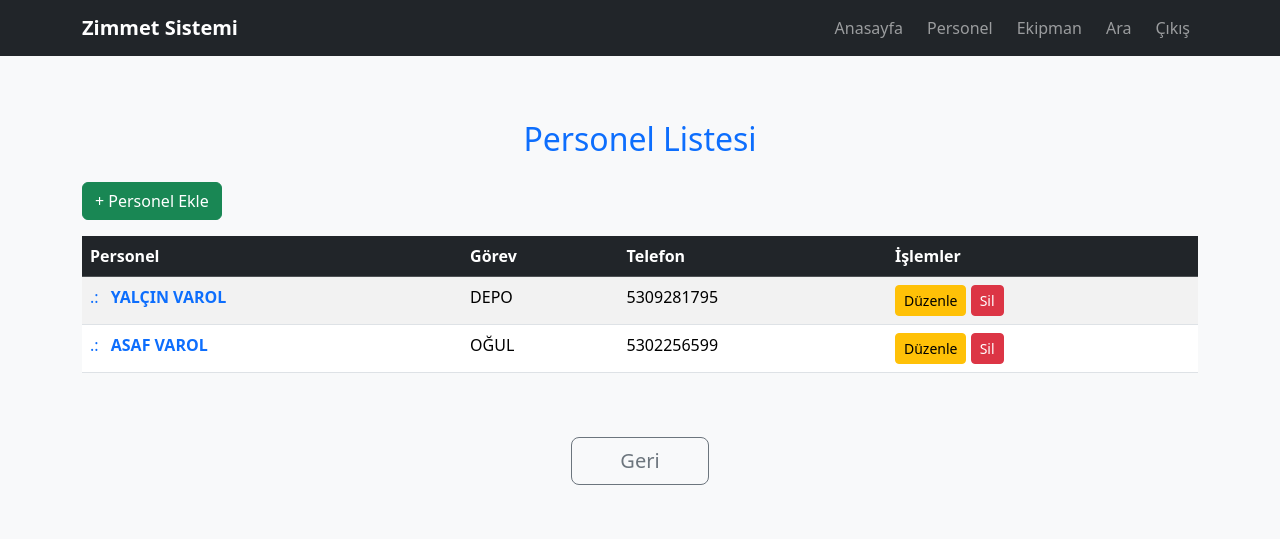
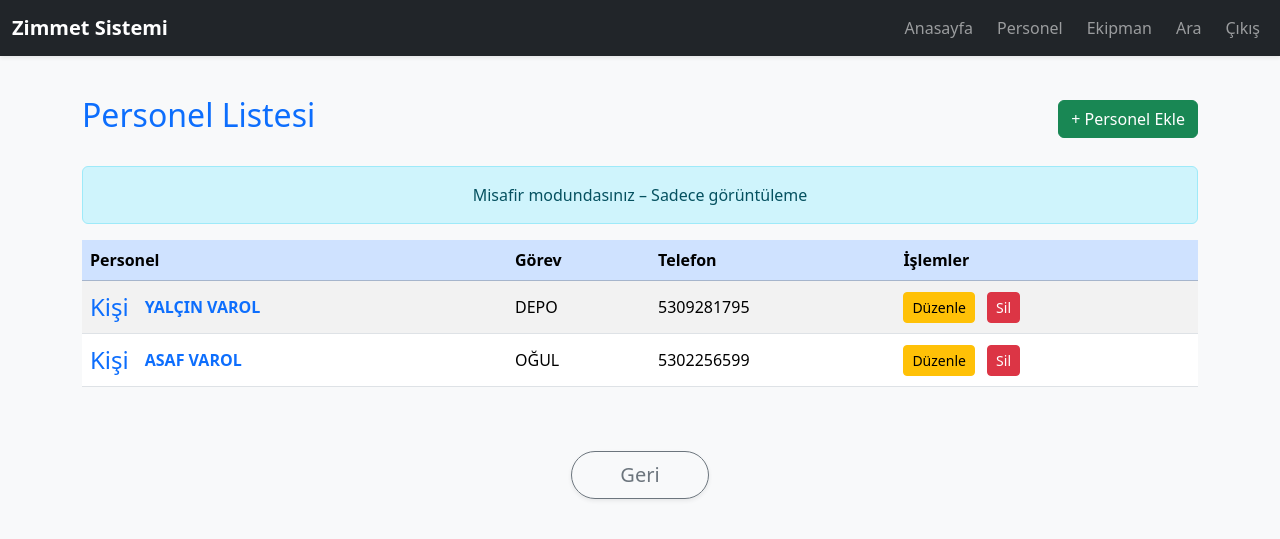
Before and after one commit to teknolojiotomasyon/gsb-zimmet-sistem, a Flask app: page /personnel in a window 1280 px wide. Shown: the top 539 px of the page. Run offline with Flask 3, Linux system fonts and the light colour scheme; the visitor is signed in with stand-in values (Sample User, id 1); data comes from the database, SQL or seed files in the repository.

Commit message:
Enhance personnel list layout and functionality
Updated navbar and table styles, added buttons for personnel management.

```diff
--- a/templates/personnel_list.html
+++ b/templates/personnel_list.html
@@ -8,11 +8,15 @@
     <link href="https://cdn.jsdelivr.net/npm/bootstrap-icons@1.11.0/font/bootstrap-icons.css" rel="stylesheet">
 </head>
 <body class="bg-light">
+
     <!-- ÜST MENÜ -->
-    <nav class="navbar navbar-expand-lg navbar-dark bg-dark fixed-top">
-        <div class="container">
+    <nav class="navbar navbar-expand-lg navbar-dark bg-dark fixed-top shadow-sm">
+        <div class="container-fluid">
             <a class="navbar-brand fw-bold" href="/">Zimmet Sistemi</a>
-            <div class="collapse navbar-collapse">
+            <button class="navbar-toggler" type="button" data-bs-toggle="collapse" data-bs-target="#navbarNav">
+                <span class="navbar-toggler-icon"></span>
+            </button>
+            <div class="collapse navbar-collapse" id="navbarNav">
                 <ul class="navbar-nav ms-auto">
                     <li class="nav-item"><a class="nav-link btn btn-outline-light me-2" href="/">Anasayfa</a></li>
                     <li class="nav-item"><a class="nav-link btn btn-outline-primary me-2" href="/personnel">Personel</a></li>
@@ -27,13 +31,20 @@
     </nav>
 
     <div class="container pt-5 mt-5">
-        <h2 class="my-4 text-center text-primary">Personel Listesi</h2>
+        <div class="d-flex justify-content-between align-items-center mb-4">
+            <h2 class="text-primary">Personel Listesi</h2>
+            {% if is_manager %}
+            <a href="/add_personnel" class="btn btn-success">+ Personel Ekle</a>
+            {% endif %}
+        </div>
 
-        {% if is_manager %}<a href="/add_personnel" class="btn btn-success mb-3">+ Personel Ekle</a>{% endif %}
+        {% if is_guest %}
+        <div class="alert alert-info text-center">Misafir modundasınız – Sadece görüntüleme</div>
+        {% endif %}
 
         <div class="table-responsive">
-            <table class="table table-striped table-hover">
-                <thead class="table-dark">
+            <table class="table table-striped table-hover align-middle">
+                <thead class="table-primary">
                     <tr>
                         <th>Personel</th>
                         <th>Görev</th>
@@ -45,8 +56,9 @@
                     {% for p in personnels %}
                     <tr>
                         <td>
-                            <a href="/personnel_detail/{{ p.id }}" class="text-decoration-none">
-                                <span class="me-2">.:</span> <strong>{{ p.name }} {{ p.surname }}</strong>
+                            <a href="/personnel_detail/{{ p.id }}" class="text-decoration-none d-flex align-items-center">
+                                <span class="me-3 fs-4 text-primary">Kişi</span>
+                                <strong>{{ p.name }} {{ p.surname }}</strong>
                             </a>
                         </td>
                         <td>{{ p.duty or '-' }}</td>
@@ -54,7 +66,8 @@
                         {% if is_manager %}
                         <td>
                             <a href="/edit_personnel/{{ p.id }}" class="btn btn-warning btn-sm">Düzenle</a>
-                            <a href="/delete_personnel/{{ p.id }}" class="btn btn-danger btn-sm" onclick="return confirm('Silinsin mi?')">Sil</a>
+                            <a href="/delete_personnel/{{ p.id }}" class="btn btn-danger btn-sm ms-2"
+                               onclick="return confirm('Silinsin mi?')">Sil</a>
                         </td>
                         {% endif %}
                     </tr>
@@ -64,7 +77,9 @@
         </div>
 
         <div class="text-center mt-5">
-            <button onclick="history.back()" class="btn btn-outline-secondary btn-lg px-5">Geri</button>
+            <button onclick="history.back()" class="btn btn-outline-secondary btn-lg px-5 rounded-pill shadow-sm">
+                Geri
+            </button>
         </div>
     </div>
 </body>
```
